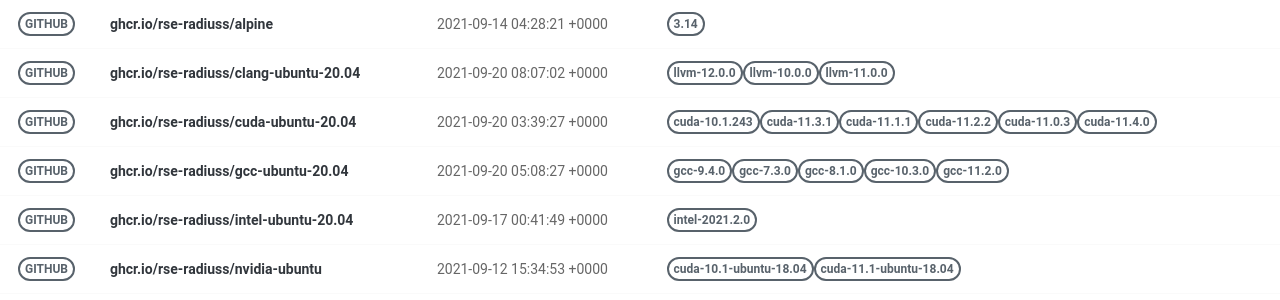
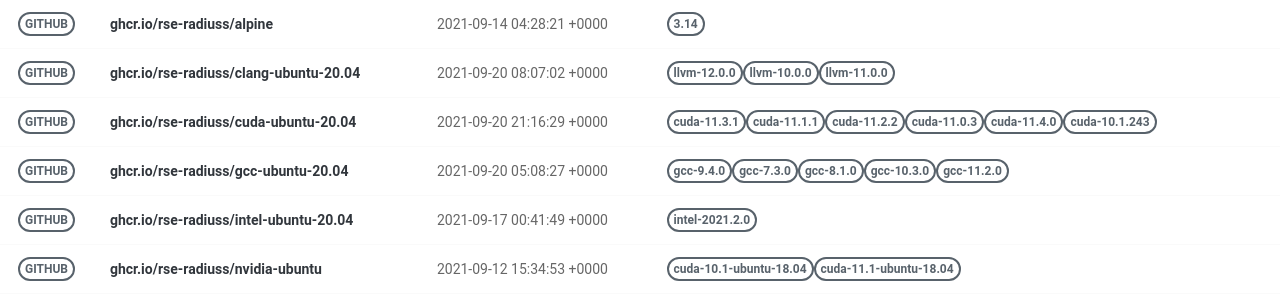
Before and after one commit to rse-ops/docker-images, a Jekyll site: the page built from pages/index.md, in a window 1280 px wide. Shown: the part 130-430 px from the top of the page. Built offline with Jekyll 4.4.1, drawn with Linux system fonts in a browser that asks for light colours; nearby versions of some CDN libraries.

Commit message:
Automated push to update library 2021-09-20

```diff
--- a/_library/ghcr.io-rse-radiuss-cuda-ubuntu-20.04.md
+++ b/_library/ghcr.io-rse-radiuss-cuda-ubuntu-20.04.md
@@ -1,14 +1,11 @@
 ---
 layout: container
 name: ghcr.io/rse-radiuss/cuda-ubuntu-20.04
-updated_at: 2021-09-20 03:39:27.596439
+updated_at: 2021-09-20 21:16:29.308362
 
 
 container_url: https://github.com/orgs/rse-radiuss/packages/container/package/cuda-ubuntu-20.04
 versions:
- - tag: cuda-10.1.243
-   dockerfile: https://github.com/rse-radiuss/docker-images/blob/main/ubuntu/cuda/Dockerfile
-   manifest: https://crane.ggcr.dev/manifest/ghcr.io/rse-radiuss/cuda-ubuntu-20.04:cuda-10.1.243
  - tag: cuda-11.3.1
    dockerfile: https://github.com/rse-radiuss/docker-images/blob/main/ubuntu/cuda/Dockerfile
    manifest: https://crane.ggcr.dev/manifest/ghcr.io/rse-radiuss/cuda-ubuntu-20.04:cuda-11.3.1
```
Also changed, not shown: other parts of _library/ghcr.io-rse-radiuss-cuda-ubuntu-20.04.md (+3 -0 lines).
